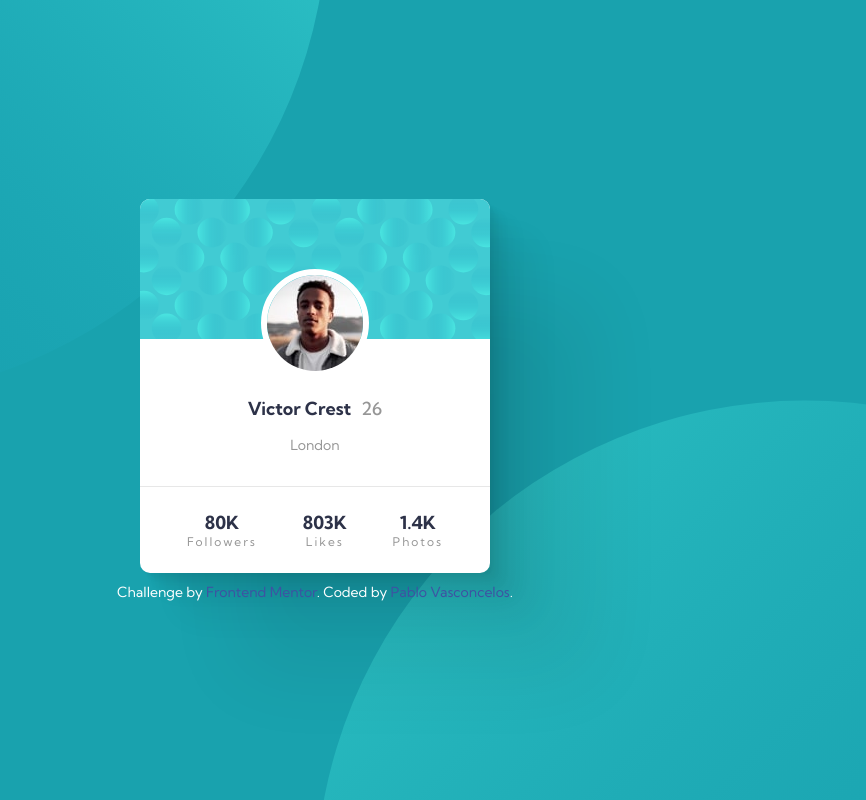
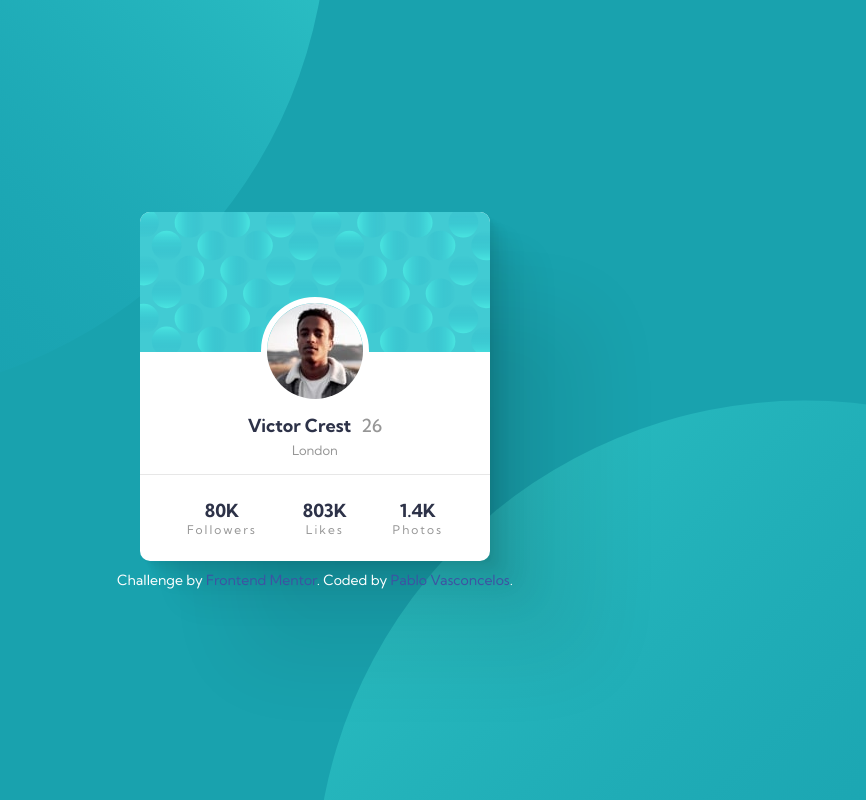
Before and after one commit to Pablo321123/Profile-card-component, a plain HTML site: page index.html in a window 1280 px wide. Shown: the whole page, without its empty margins (325-1191 px from the left). Drawn offline with Linux system fonts and the light colour scheme.

Commit message:
Finalizado

```diff
--- a/static/style.css
+++ b/static/style.css
@@ -53,12 +53,12 @@ header img {
     flex-direction: column;
     align-items: center;
     justify-content: center;
-    gap: 1rem;
-    margin-top: -35%;
+    gap: 5px;
+    margin-top: -26%;
     /*Raise all below this element*/
     /*transform: translateY(-50%); Raise only this element and stay in 'default' position all elements bellow of this*/
     width: 100%;
-    padding: 2rem;
+    padding: 1rem;
     border-bottom: solid 1px var(--light-gray);
 }
 
@@ -78,7 +78,7 @@ header img {
 }
 
 .content .p-city {
-    font-size: 14px;
+    font-size: 13px;
     font-weight: 400;
 }
 
```
